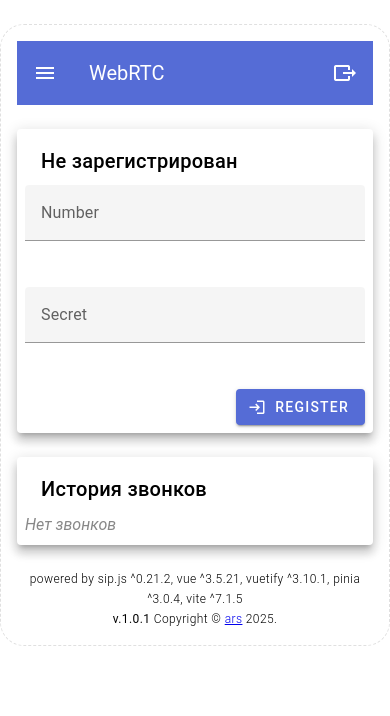
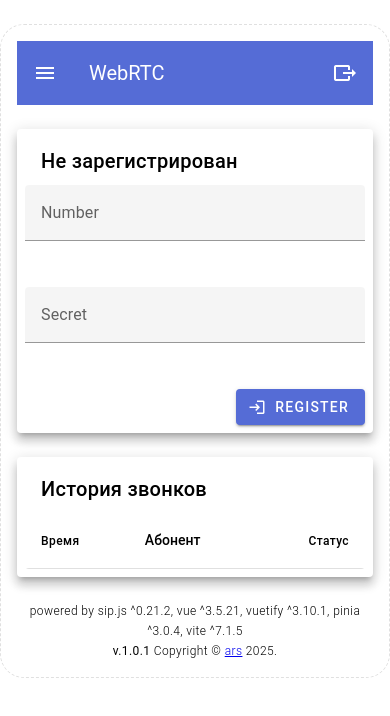
Before and after one commit to ars-anosov/sipjs-vue, a Vue app in the folder phone/: page / in a window 390 px wide. Shown: the top 716 px of the page. Built offline with nearby package versions, Linux system fonts and the light colour scheme; a small style sheet from the web is missing.

Commit message:
PhoneHistory - переписал на v-table.

```diff
--- a/phone/index.html
+++ b/phone/index.html
@@ -2,7 +2,7 @@
 <html lang="en">
   <head>
     <meta charset="UTF-8">
-    <link rel="icon" href="/favicon.ico">
+    <link rel="icon" href="favicon.ico">
     <meta name="viewport" content="width=device-width, initial-scale=1.0">
     <title>WebRTC phone</title>
   </head>
@@ -12,6 +12,6 @@
       window.localStorage.setItem('wss_port', '9443')
     </script>
     <div id="app"></div>
-    <script type="module" src="/src/main.js"></script>
+    <script type="module" src="src/main.js"></script>
   </body>
 </html>
--- a/phone/src/components/PhoneHistory.vue
+++ b/phone/src/components/PhoneHistory.vue
@@ -1,21 +1,31 @@
 <template>
   <v-card elevation="8" class="pa-2">
     <v-card-title>История звонков</v-card-title>
-    <!-- <v-divider></v-divider> -->
-    <div v-if="sip.callsArr.length === 0" class="empty">Нет звонков</div>
-    <div v-else class="call-list">
-    <div
-      v-for="(call, index) in sip.callsArr"
-      :key="index"
-      class="call-item"
-    >
-      <div class="call-info">
-      <span class="direction">{{ call.flow }}</span>
-      <span class="identity">{{ call.uri }}</span>
-      </div>
-      <div class="timestamp">{{ formatDate(call.start) }}</div>
-    </div>
-    </div>
+    <v-table>
+      <thead>
+        <tr>
+          <th class="text-caption">
+            Время
+          </th>
+          <th>
+            Абонент
+          </th>
+          <th class="text-caption text-right">
+            Статус
+          </th>
+        </tr>
+      </thead>
+      <tbody>
+        <tr
+          v-for="item in sip.callsArr"
+          :key="item.start"
+        >
+          <td class="text-caption">{{ formatDate(item.start) }}</td>
+          <td>{{ item.uri }}</td>
+          <td class="text-right text-caption">{{ item.flow + ' ' + item.status }}</td>
+        </tr>
+      </tbody>
+    </v-table>
   </v-card>
 </template>
 
@@ -42,34 +52,5 @@
 </script>
 
 <style scoped>
-  .phone-history {
-    padding: 1rem;
-  }
-  h2 {
-    margin-bottom: 1rem;
-  }
-  .empty {
-    color: #888;
-    font-style: italic;
-  }
-  .call-list {
-    display: flex;
-    flex-direction: column;
-    gap: 0.75rem;
-  }
-  .call-item {
-    background: #fff;
-    padding: 0.75rem;
-    border-radius: 6px;
-    box-shadow: 0 1px 3px rgba(0, 0, 0, 0.1);
-  }
-  .call-info {
-    display: flex;
-    justify-content: space-between;
-    font-weight: bold;
-  }
-  .timestamp {
-    font-size: 0.875rem;
-    color: #666;
-  }
+
 </style>
--- a/phone/vite.config.mjs
+++ b/phone/vite.config.mjs
@@ -10,6 +10,14 @@ import { fileURLToPath, URL } from 'node:url'
 
 // https://vitejs.dev/config/
 export default defineConfig({
+  base: './', // делает ссылки относительными
+  build: {
+    outDir: 'dist',
+    assetsDir: 'assets',
+  },
+  server: {
+    port: 3000,
+  },
   plugins: [
     Vue({
       template: { transformAssetUrls },
@@ -46,8 +54,5 @@ export default defineConfig({
       '.tsx',
       '.vue',
     ],
-  },
-  server: {
-    port: 3000,
-  },
+  }
 })
```
Also changed, not shown: 5 other files (tests, documents, lock files or other folders).
